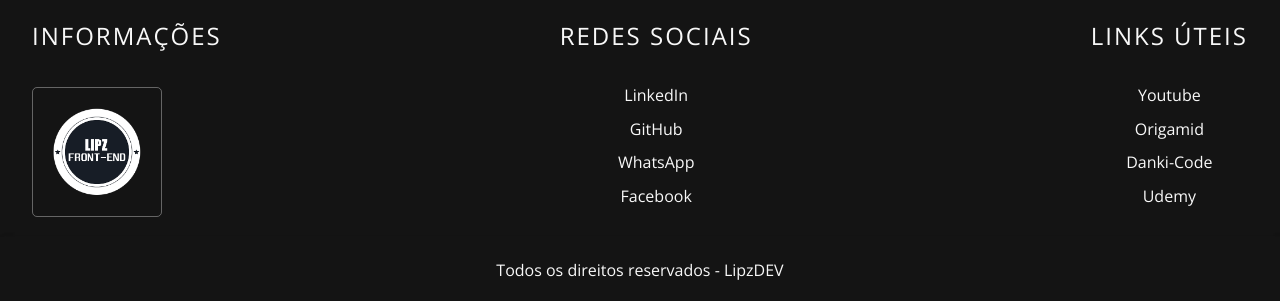
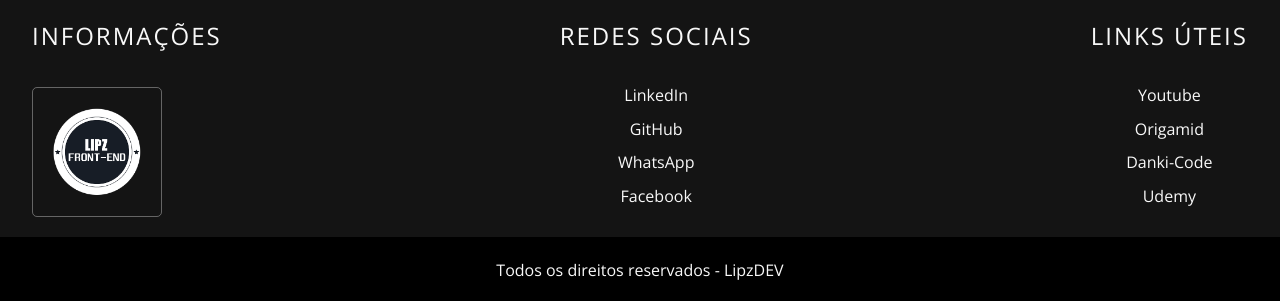
Before and after one commit to LipzDev/Portfolio, a PHP site: page / in a window 1280 px wide. Shown: the part 2266-2567 px from the top of the page. Run offline with PHP 8.4, Linux system fonts and the light colour scheme; some libraries are stand-ins or nearby versions.

Commit message:
Arquivos do dia 20/02

```diff
--- a/Portfolio v3/sass/_colors.scss
+++ b/Portfolio v3/sass/_colors.scss
@@ -1,14 +1,18 @@
 :root{
-   --cor-primaria: #1D1D1D;
-   --cor-secundaria: #EBE3C6;
-   --cor-terciaria: #ffffff;
-   --cor-quaternaria: rgb(59, 59, 59);
-   --cor-quinaria: rgb(20, 20, 20);
+   // CORES PRINCIPAIS
+   --cor--1: #1D1D1D;
+   --cor--2: #EBE3C6;
+   --cor--3: #ffffff;
+   --cor--4: rgb(59, 59, 59);
+   --cor--5: rgb(20, 20, 20);
+   --cor--6: rgb(0,0,0);
 
+   // CORES DAS FONTES
    --cor-fonte-1: #555555;
    --cor-fonte-2: #f8f8f8;
    --cor-fonte-3: rgba(204, 204, 204, 0.445);
 
+   // CORES PARA BOX-SHADOW
    --cor-sombra-1: rgb(231, 231, 231);
    --cor-sombra-2: rgb(212, 212, 212);
    --cor-sombra-3: rgb(36, 36, 36);
@@ -17,8 +21,8 @@
    --cor-sombra-6: rgb(41, 41, 41);
    --cor-sombra-7: rgba(15, 15, 15, 0.795);
 
+   // EFEITOS ESPECIAIS
    --cor-glass: #2020208f;
    --cor-degrade: linear-gradient(180deg, rgba(51, 51, 51, 0.37), rgb(0, 0, 0));
-
    --cor-degrade2: linear-gradient(180deg, rgba(105, 105, 105, 0), rgb(26, 26, 26));
 }
--- a/Portfolio v3/sass/_mixin.scss
+++ b/Portfolio v3/sass/_mixin.scss
@@ -15,7 +15,7 @@
 }
 
 @mixin  button{
-   background: var(--cor-secundaria);
+   background: var(--cor--2);
    width: 170px;
    height: 50px;
    transform: skew(-30deg);
--- a/Portfolio v3/sass/_reset.scss
+++ b/Portfolio v3/sass/_reset.scss
@@ -12,7 +12,7 @@
 
 body {
   font-family: 'Open Sans', sans-serif;
-  background: var(--cor-primaria);
+  background: var(--cor--1);
 }
 
 .container--w1{
--- a/Portfolio v3/sass/_responsive.scss
+++ b/Portfolio v3/sass/_responsive.scss
@@ -83,14 +83,14 @@
       .b-1{
          width: 25px;
          height: 2px;
-         background: var(--cor-primaria);
+         background: var(--cor--1);
          transition: 0.4s;
       }
 
       .b-2{
          width: 25px;
          height: 2px;
-         background: var(--cor-primaria);
+         background: var(--cor--1);
 
          margin: 5px  0;
          transition: 0.4s;
@@ -99,7 +99,7 @@
       .b-3{
          width: 25px;
          height: 2px;
-         background: var(--cor-primaria);
+         background: var(--cor--1);
          transition: 0.4s;
       }
    }
@@ -132,7 +132,7 @@
 
    .menu-mobile{
       z-index: 9999;
-      background: var(--cor-secundaria);
+      background: var(--cor--2);
       width: 50%;
       height: 100vh;
       padding: 0 40px;
@@ -161,7 +161,7 @@
 
       a{
          font-size: 1.8em;
-         color: var(--cor-primaria);
+         color: var(--cor--1);
       }
    }
 
--- a/Portfolio v3/sass/style.scss
+++ b/Portfolio v3/sass/style.scss
@@ -550,8 +550,8 @@
 }
 
 .creditos{
+   background: var(--cor--6);
    width: 100%;
-   @include boxShadowEscuro-1;
    padding: 20px 0;
 }
 
```
Also changed, not shown: other parts of Portfolio v3/sass/style.scss (+14 -14 lines), Portfolio v3/css/style.css, 1 other file.
